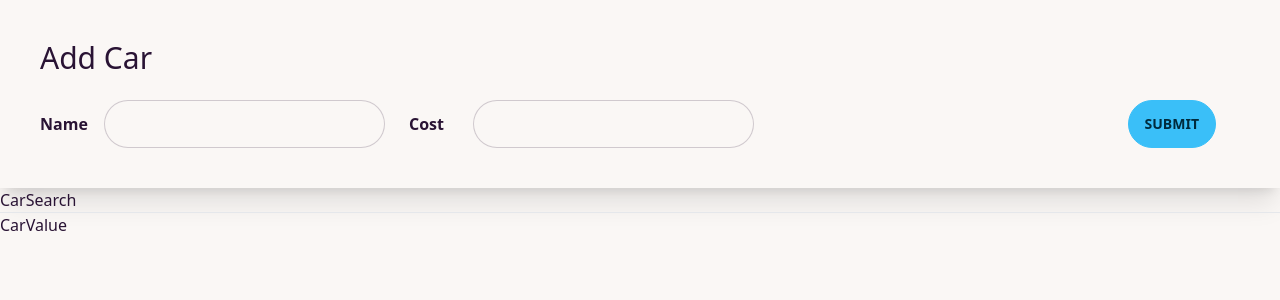
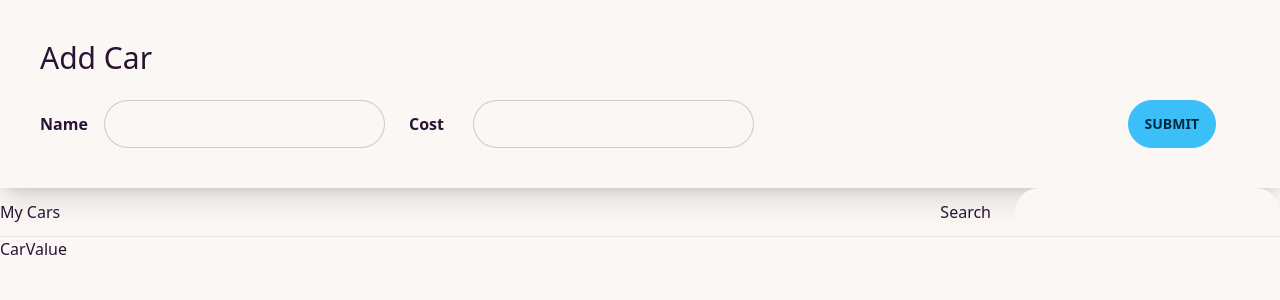
Before and after one commit to ManahilSiddiqui/Cars, a React (Create React App) app: page / in a window 1280 px wide. Shown: the top 300 px of the page. Built offline with nearby package versions, Linux system fonts and the light colour scheme.

Commit message:
Added a Search input

```diff
--- a/src/components/CarSearch.js
+++ b/src/components/CarSearch.js
@@ -1,7 +1,29 @@
+import { useDispatch, useSelector } from "react-redux";
+import { changeSearchTerm } from '../store';
+
 function CarSearch() {
+    const dispatch = useDispatch();
+    const searchTerm = useSelector((state) => {
+        return state.cars.searchTerm;
+    });
+
+    const handleSearchTermChange = (event) => {
+        dispatch(changeSearchTerm(event.target.value));
+    };
+
     return(
 
-        <div>CarSearch</div>
+        <div class=" flex flex-row justify-between items-center">
+            <h3 class="mb-0"> My Cars </h3>
+            <div class="flex items-center">
+                <label class="mb-0 mr-6">Search</label>
+                <input
+                className="input"
+                value={searchTerm}
+                onChange={handleSearchTermChange} />
+            </div>
+
+        </div>
     )
 }
 
```
